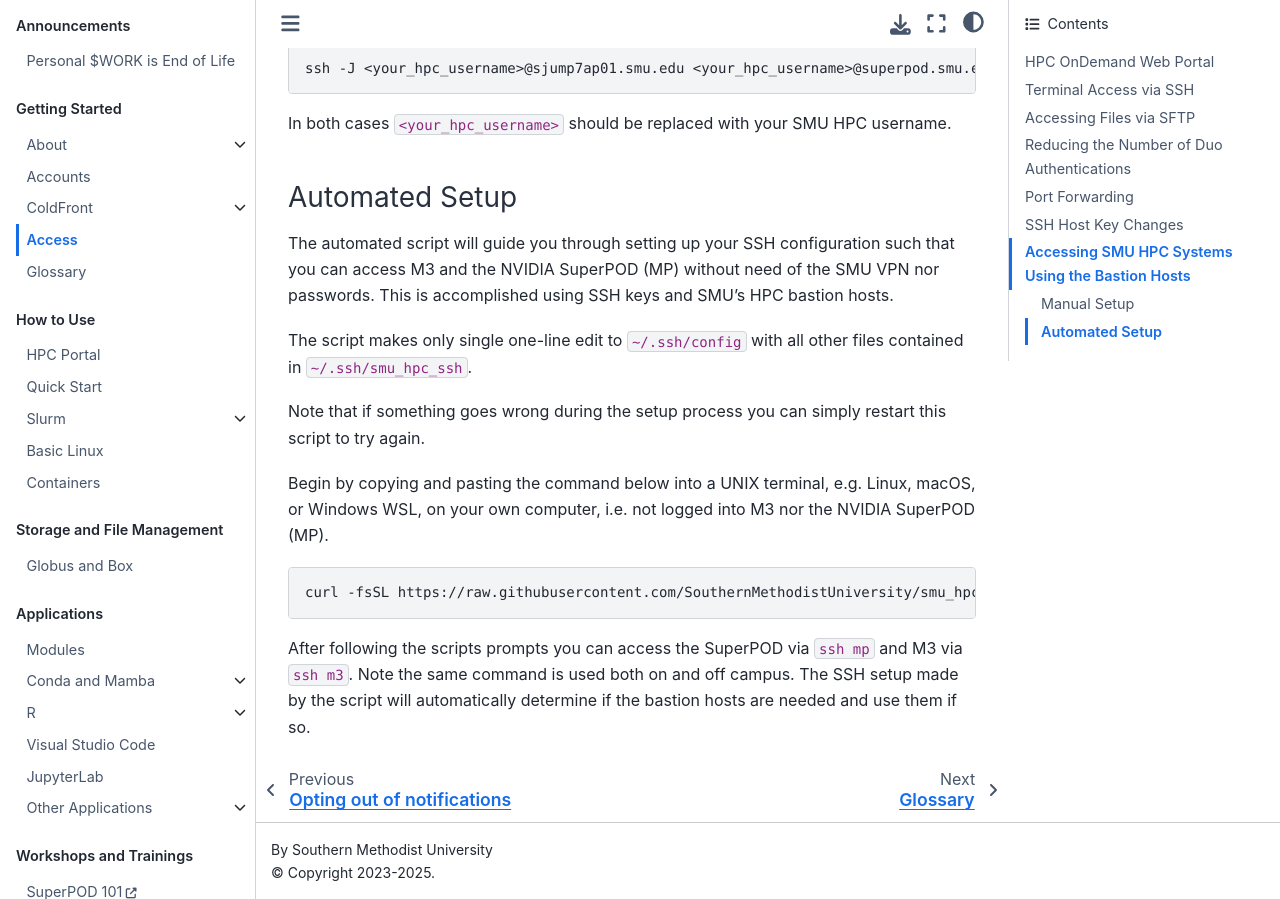
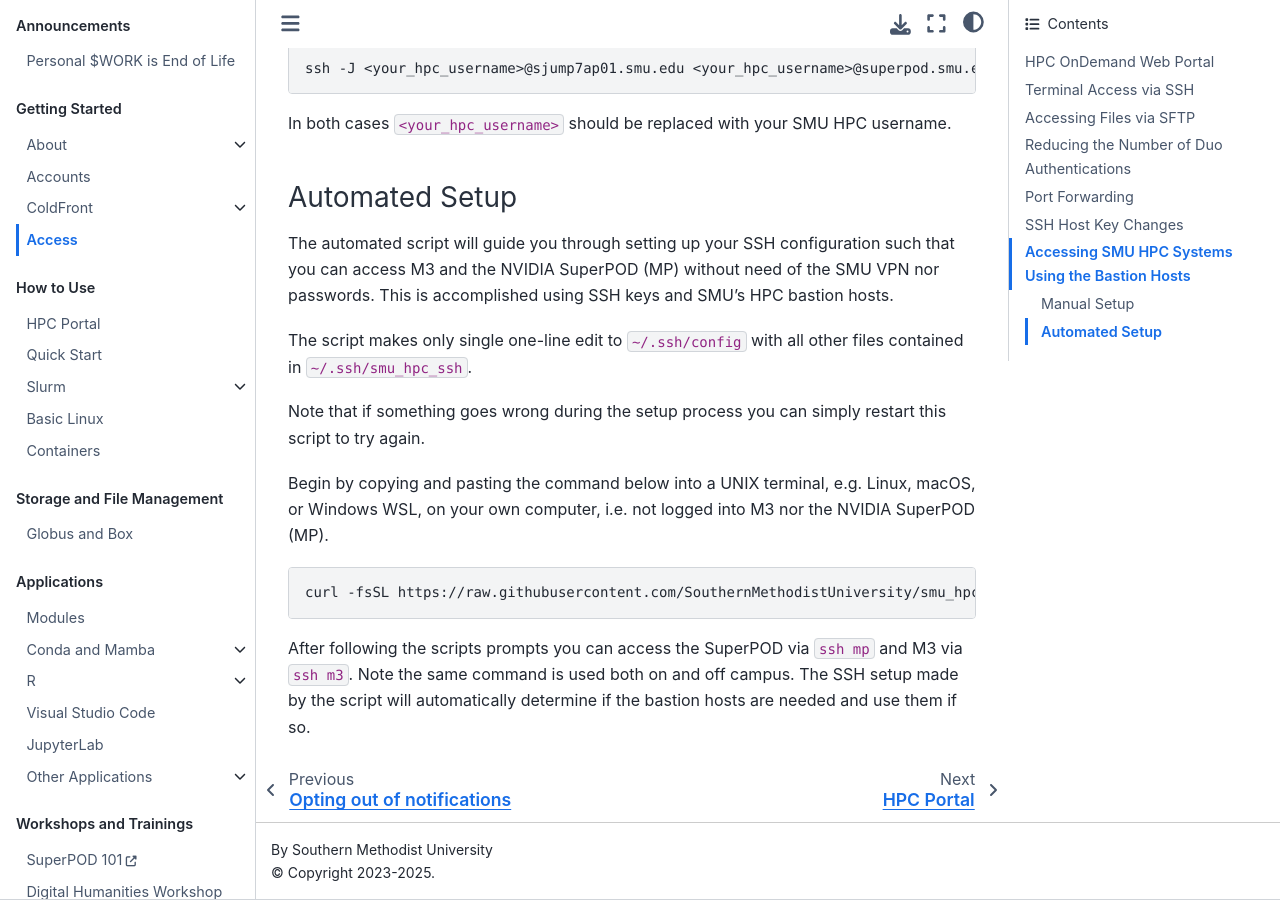
Before and after one commit to SouthernMethodistUniversity/hpc_docs, a Jupyter Book: the page built from docs/access.md, in a window 1280 px wide and 900 px high, scrolled down 6749 px. Built offline with Jupyter Book 1.0.4 settings and Sphinx 7.4.7 and the Sphinx Book theme 1.1.4, drawn with Linux system fonts in a browser that asks for light colours.

Commit message:
Remove glossary

```diff
--- a/docs/_toc.yml
+++ b/docs/_toc.yml
@@ -36,7 +36,6 @@
     - file: coldfront/faq.md
     - file: coldfront/optout.md
   - file: access.md
-  - file: glossary.md
 - caption: How to Use
   chapters:
   - file: portal.md
--- a/docs/glossary.md
+++ /dev/null
@@ -1 +0,0 @@
-# Glossary
```
